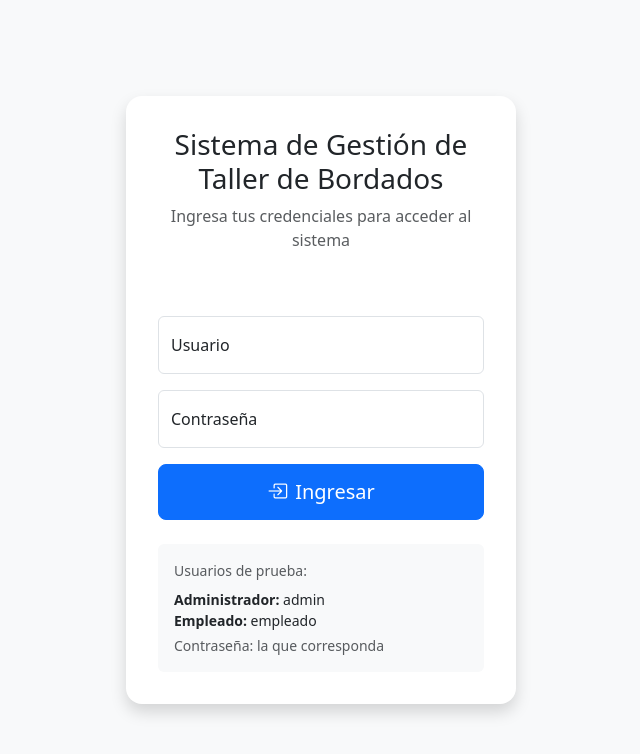
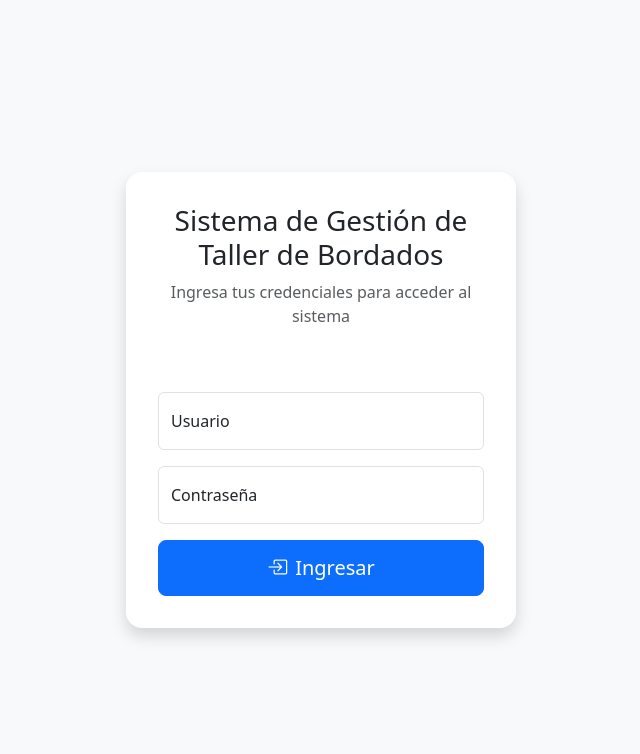
Before and after one commit to Itan87/naromi, a Django app: page /login/ in a window 1280 px wide. Shown: the top 754 px of the page, without its empty margins (319-959 px from the left). Run offline with Django 5.2, Linux system fonts and the light colour scheme; some libraries are stand-ins or nearby versions.

Commit message:
Borra hints a usuarios de prueba

```diff
--- a/templates/auth/login.html
+++ b/templates/auth/login.html
@@ -47,15 +47,6 @@
 
             <input type="hidden" name="next" value="{{ next }}">
         </form>
-
-        <div class="mt-4 p-3 bg-light rounded">
-            <p class="text-muted mb-2 small">Usuarios de prueba:</p>
-            <div class="small">
-                <div><strong>Administrador:</strong> admin</div>
-                <div><strong>Empleado:</strong> empleado</div>
-                <div class="text-muted mt-1">Contraseña: la que corresponda</div>
-            </div>
-        </div>
     </div>
 </div>
 {% endblock %}
```
